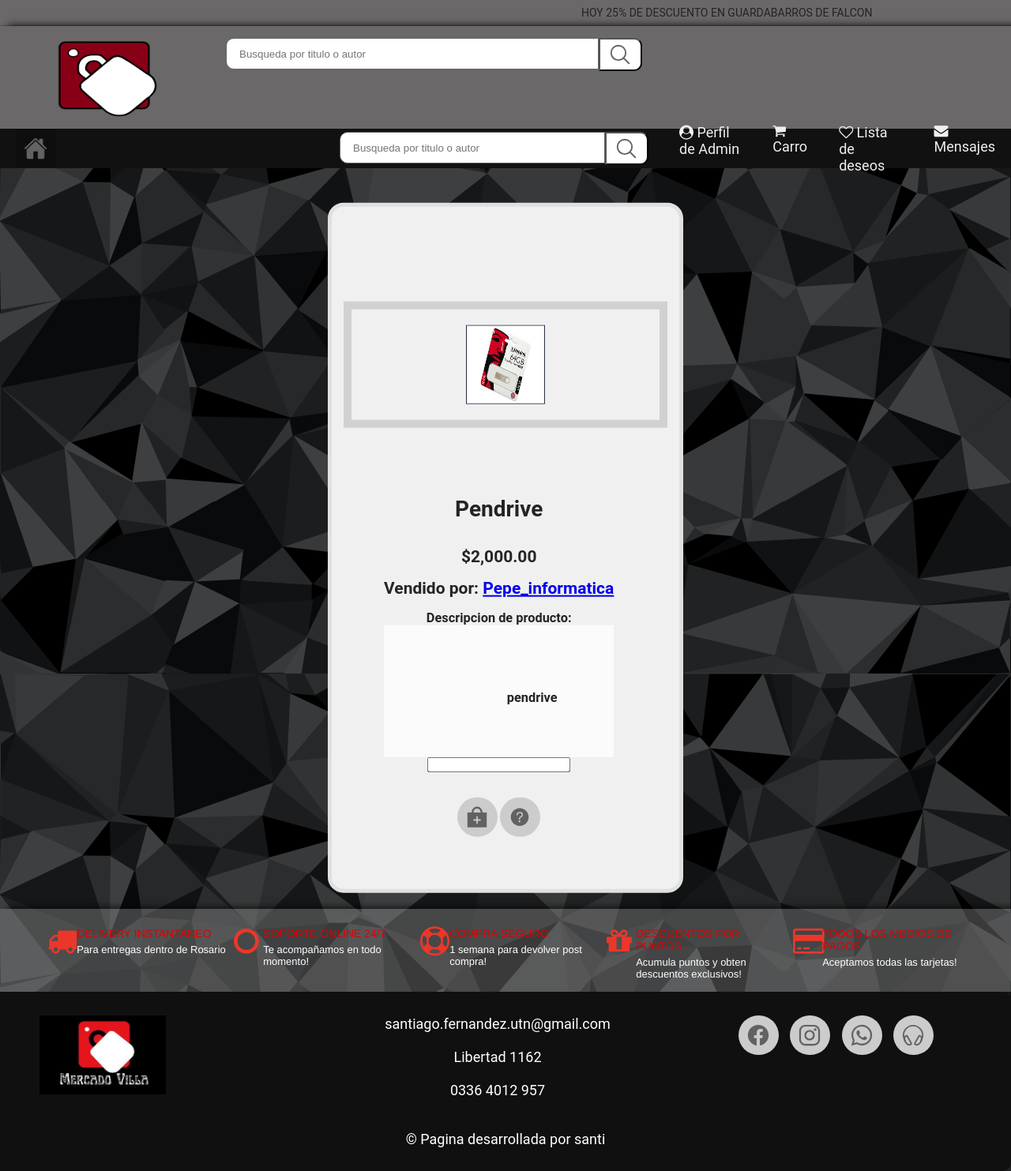
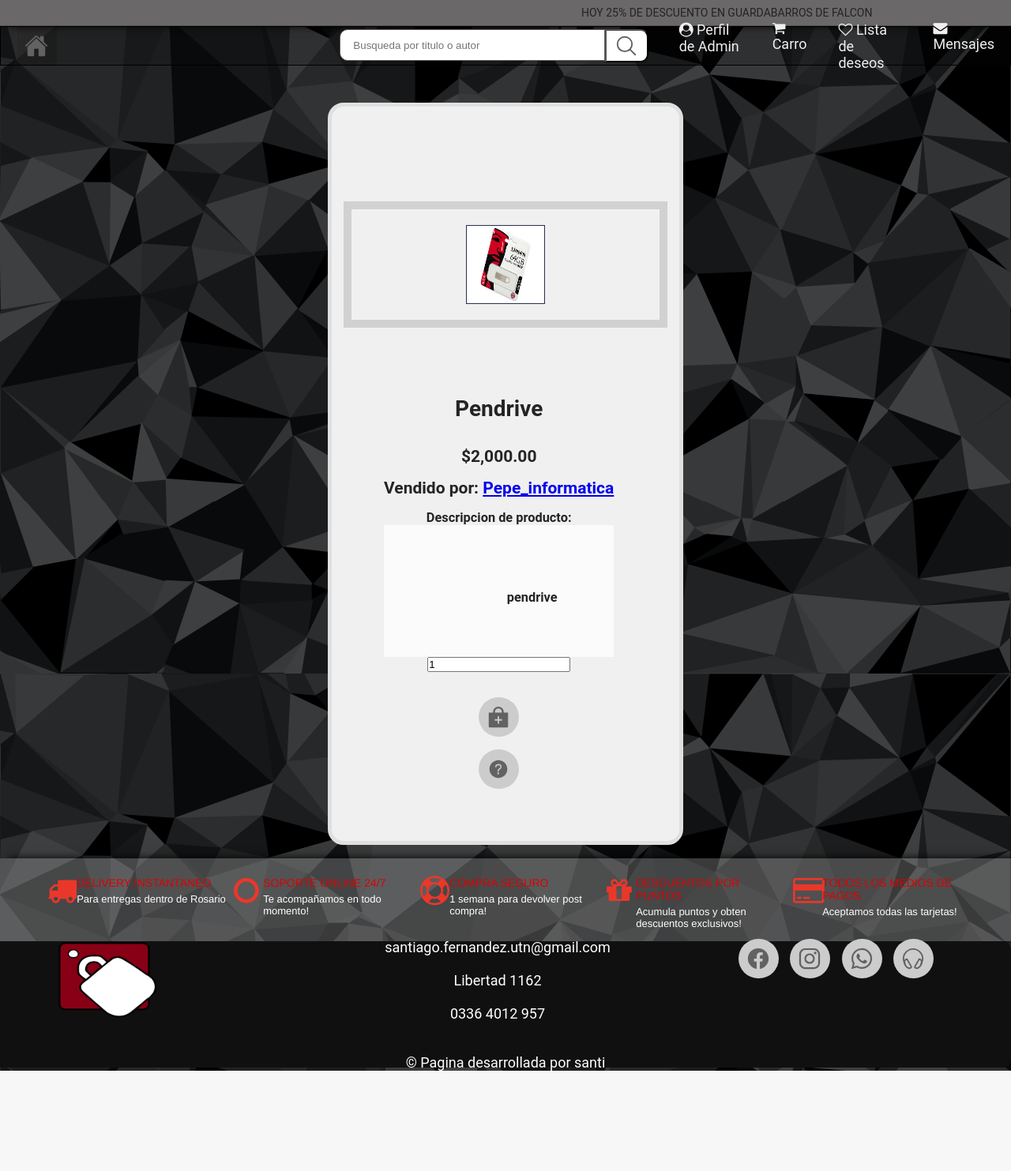
Before and after one commit to S4ntifdz/MercadoVilla, a Django app: page /publication/112 in a window 1280 px wide. Shown: the whole page at 79% size. After the commit the page ends 1356 px from the top, so only its background shows below. Run offline with Django 4.2, Linux system fonts and the light colour scheme; a user stored in the database is signed in; data comes from the database, SQL or seed files in the repository; both versions use the stored data as it was after the commit; some libraries are stand-ins or nearby versions.

Commit message:
cambios esteticos

```diff
--- a/static/css/home.css
+++ b/static/css/home.css
@@ -18,7 +18,7 @@
 background-attachment: fixed;
 background-size: cover; */
 
-background-color: #060420;
+background-color: #06042000;
 background-image: url('../img/low-poly-grid-haikei (1).svg');
 background-attachment: fixed;
 background-size: cover;
@@ -677,15 +677,12 @@ html {
 
 /**********  Footer-Section empieza  **********/
 
-* {
-  box-sizing: border-box;
-  margin: 0;
-  padding: 0;
-}
+
 
 .footer {
   font-size: 18px;
   width: 100%;
+  height: 20vh;
   background-color:var(--color4);
   color: #fff;
   padding: 30px 0;
@@ -1028,9 +1041,10 @@ section {    /* CONTENIDO del recuadro central de ingresar */
   display: flex;
   align-items: center;
   justify-content: space-between;
-  background-color: #111111;
+  background-color: #0d0d0d30;
   position: relative;
   border: none;
+  border: #000000 1px solid;
 
 }
 
--- a/static/css/user.css
+++ b/static/css/user.css
@@ -11,13 +11,16 @@
     box-shadow: 0 2px 4px rgba(0, 0, 0, 0.1);
     margin-left: 50%;
     transform: translate(-50%, -5%);
+    margin-bottom: 1%;
+    margin-top: 5%;
+    border: #ff00b7 3px solid;
 }
 
 /* Estilo base para pantallas más grandes */
 @media screen and (min-width: 768px) {
     .profile-card {
-        width: 300px; /* Aumenta el ancho en pantallas más grandes */
-        height: 400px; /* Ajusta la altura en pantallas más grandes */
+        width: 500px; /* Aumenta el ancho en pantallas más grandes */
+        height: 600px; /* Ajusta la altura en pantallas más grandes */
     }
 }
 
--- a/templates/home.html
+++ b/templates/home.html
@@ -53,45 +53,9 @@
     {% comment %} <!---------- TTERMINA TOPE DEL HADER --------->
 
     <!---------- EMPIEZA SEARCH PANEL ---------> {% endcomment %}
-    <div class="width-100 search-panel">
+    <div class="width-100">
       <div class="container">
-        <div class="width-20">
-          <img src="{% static 'img/LOGOVECTORIZADOPNG.png' %}" class="logo-img"
-            alt="[Logotipo]">
-        </div>
-        <div class="width-50">
-          <input class="search-textbox" type="text"
-            Placeholder="Busqueda por titulo o autor">
-          <button class="search-button">
-            <i aria-hidden="true"><ion-icon name="search-outline"></ion-icon>
-            </i>
-          </button>
-        </div>
-        <div class="width-30">
 
-          <!-- seccion del carro -->
-
-          {% comment %} <ul class="cart-sect">
-            {% if user.is_authenticated %}
-            <li>
-              <a href="/user/">Perfil de {{ user.username |capfirst }}</a>
-            </li>
-            <li>
-              <i class="fa fa-shopping-cart" aria-hidden="true"></i>
-              <a href="{%url 'cart'%}"> Carro (0)</a>
-            </li>
-            <li>
-              <i class="fa fa-heart-o" aria-hidden="true"></i>
-              <a class="head1mr" href="#">Lista de deseos </a>
-            </li>
-            {% else %}
-            <li>
-              <i class="fa fa-user-circle-o" aria-hidden="true"></i>
-              <a href="/login/"> Iniciar sesion </a>
-            </li>
-            {% endif %}
-          </ul> {% endcomment %}
-        </div>
       </div>
     </div>
     {% comment %} <!---------- TERMINA SEARCH PANEL --------->
@@ -262,7 +226,7 @@
       <div class="container">
         <div class="footer-content">
           <div class="footer-logo">
-            <img src="{% static 'img/logo_vale2.jpg' %}" class="logo-img" alt="[Logotipo]">
+            <img src="{% static 'img/LOGOVECTORIZADOPNG.png' %}" class="logo-img" alt="[Logotipo]">
           </div>
           <div class="footer-links">
             <ul class="footer-menu">
--- a/templates/publication.html
+++ b/templates/publication.html
@@ -27,19 +27,17 @@
     </p><br>
     <h3>Descripcion de producto:</h3>
     <div class = "publication-descr">
-    <p >
-        <br>
-        <h3>{{publication_product.description}}</h3>
+    <p><br>
+    <h3>{{publication_product.description}}</h3>
     </p>
 </div>
     <input type="text" value="{{publication_product.pk}}" name="id" hidden>
-
-    <input type="number" name="qt" >
+    <input type="number" name="qt" Placeholder="Cantidad" value=1 >
     <br><br><br>
     <button type="submit"class="icon-button"id="python-button" ><ion-icon name="bag-add-sharp"></ion-icon></button>
-    <a href="{%url 'comunication' %}?item={{publication_product.pk}}">
-        <button type="button"class="icon-button"id="python-button" data-lang="python">
-            <ion-icon name="help-circle-sharp"></ion-icon></button></a>
+    <a href="{%url 'comunication' %}?item={{publication_product.pk}}"> <br><br>
+    <button type="button"class="icon-button"id="python-button" data-lang="python">
+    <ion-icon name="help-circle-sharp"></ion-icon></button></a>
 
     {% if messages %}
     <ul class="messages">
```
Also changed, not shown: other parts of static/css/home.css (+25 -4 lines), templates/user.html (+4 -3 lines), db.sqlite3, static/img/blurry-gradient-haikei.svg (added).
